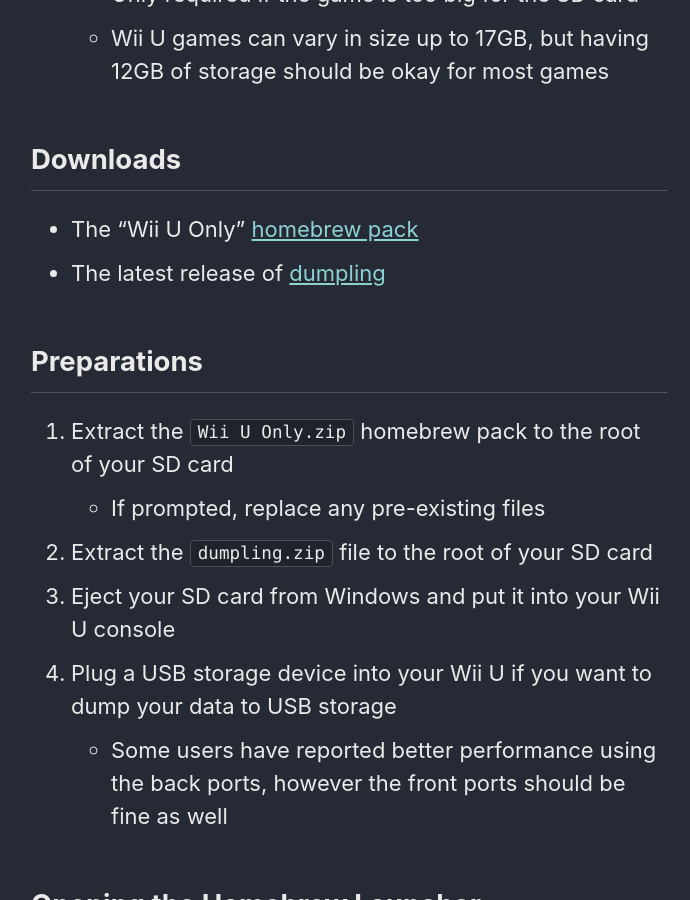
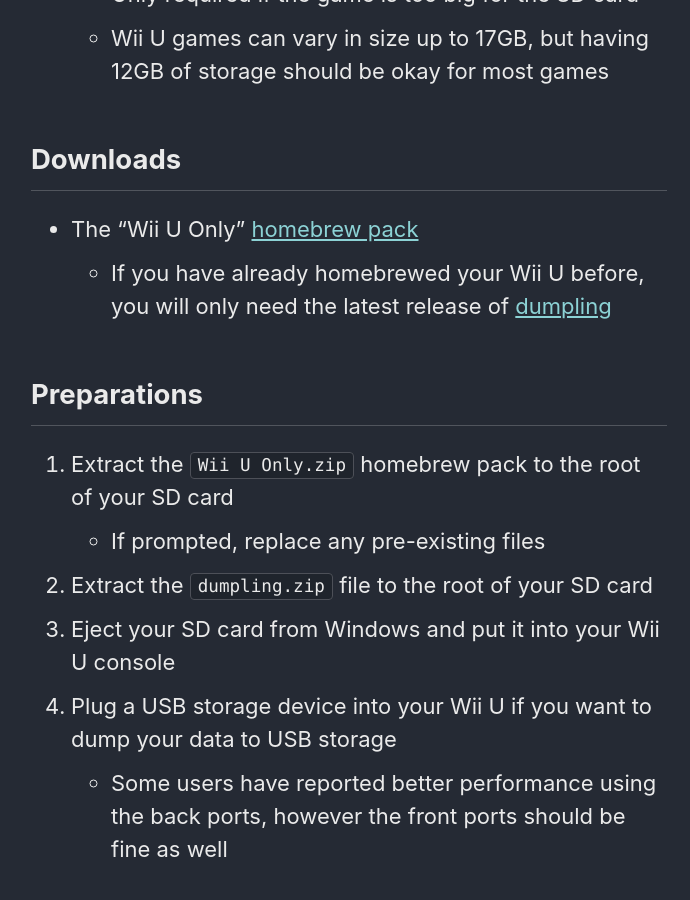
Before and after one commit to cfw-guide/cemu.cfw.guide, a Jekyll site: the page built from _pages/en_US/dumping-games.md, in a window 1280 px wide and 900 px high, scrolled down 942 px. Shown: the whole window, without its empty margins (291-981 px from the left). Built offline with Jekyll 4.4.1, drawn with Linux system fonts in a browser that asks for light colours.

Commit message:
Update dumping-games.md

```diff
--- a/_pages/en_US/dumping-games.md
+++ b/_pages/en_US/dumping-games.md
@@ -23,8 +23,8 @@
 
 ## Downloads
 
-- The "Wii U Only" [homebrew pack](http://wiiu.rikumax.net/)
-- The latest release of [dumpling](https://github.com/emiyl/dumpling/releases/latest)
+- The "Wii U Only" [homebrew pack](https://jorgev259.github.io/wiiusetup/)
+  - If you have already homebrewed your Wii U before, you will only need the latest release of [dumpling](https://github.com/emiyl/dumpling/releases/latest)
 
 ## Preparations
 
```
